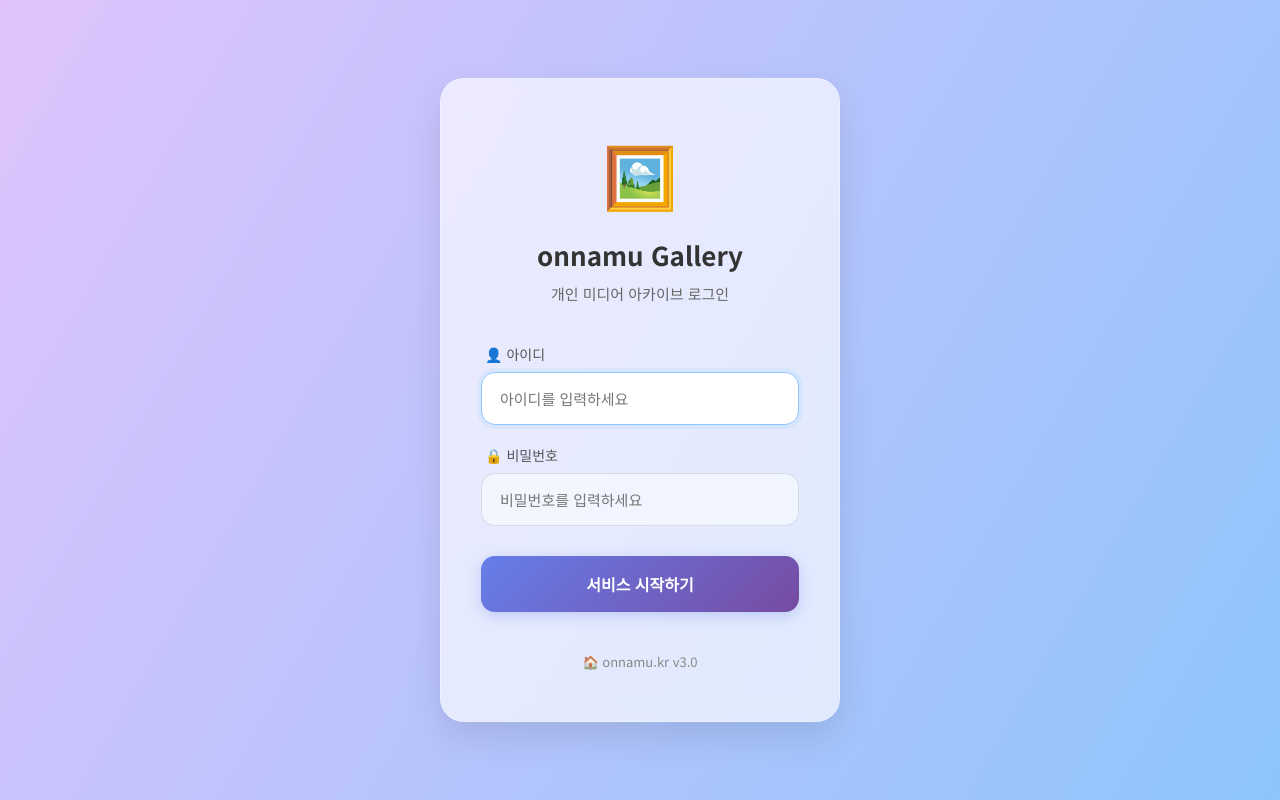
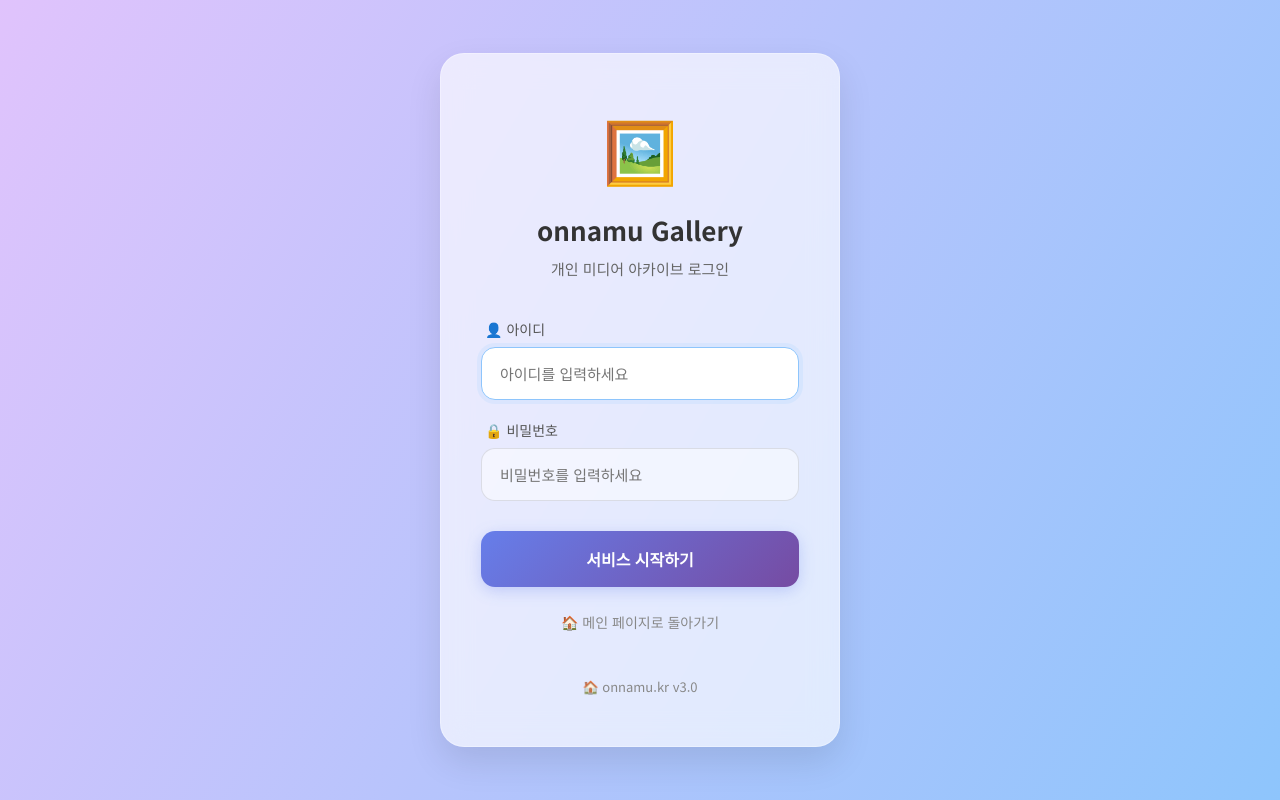
Before and after one commit to onmiso-hash/onnamu-project, a Flask app: page /login in a window 1280 px wide. Run offline with Flask 3, Linux system fonts and the light colour scheme; parts of the project's set-up code (start-up, migrations or seed data) failed here and were passed over.

Commit message:
UI: 로그인 페이지에 '메인으로 돌아가기' 링크 추가

```diff
--- a/gallery/templates/login.html
+++ b/gallery/templates/login.html
@@ -100,6 +100,21 @@
             box-shadow: 0 8px 25px rgba(102, 126, 234, 0.4);
         }
 
+        .btn-home {
+            display: inline-block;
+            margin-top: 20px;
+            color: #888;
+            text-decoration: none;
+            font-size: 14px;
+            font-weight: 500;
+            transition: all 0.3s ease;
+            padding: 5px 10px;
+        }
+        .btn-home:hover {
+            color: #764ba2;
+            transform: translateY(-1px);
+        }
+
         .footer { text-align: center; margin-top: 40px; color: #888; font-size: 13px; }
     </style>
 </head>
@@ -135,6 +150,8 @@
             <button type="submit" class="btn-login">서비스 시작하기</button>
         </form>
 
+        <a href="/" class="btn-home">🏠 메인 페이지로 돌아가기</a>
+
         <div class="footer">🏠 onnamu.kr v3.0</div>
     </div>
 </body>
```
